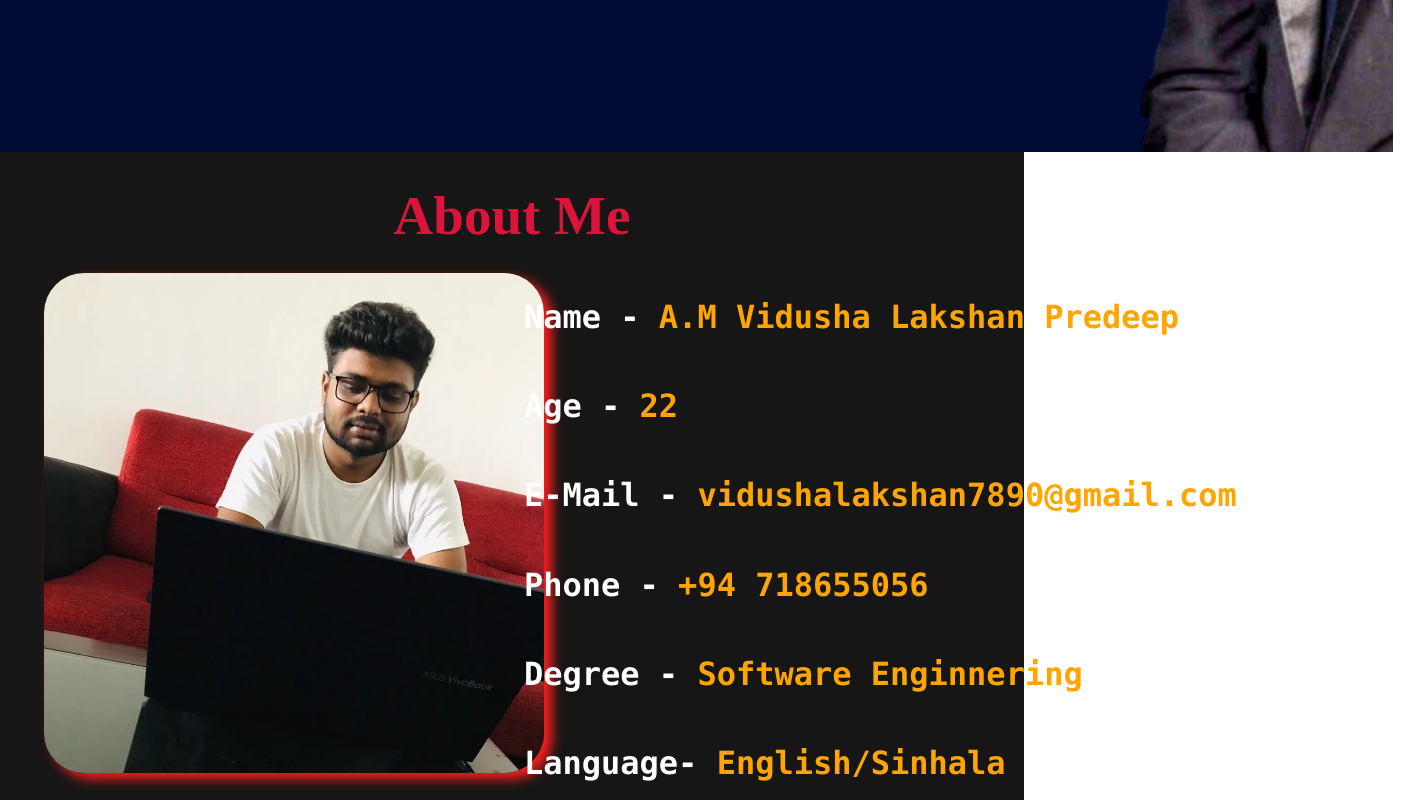
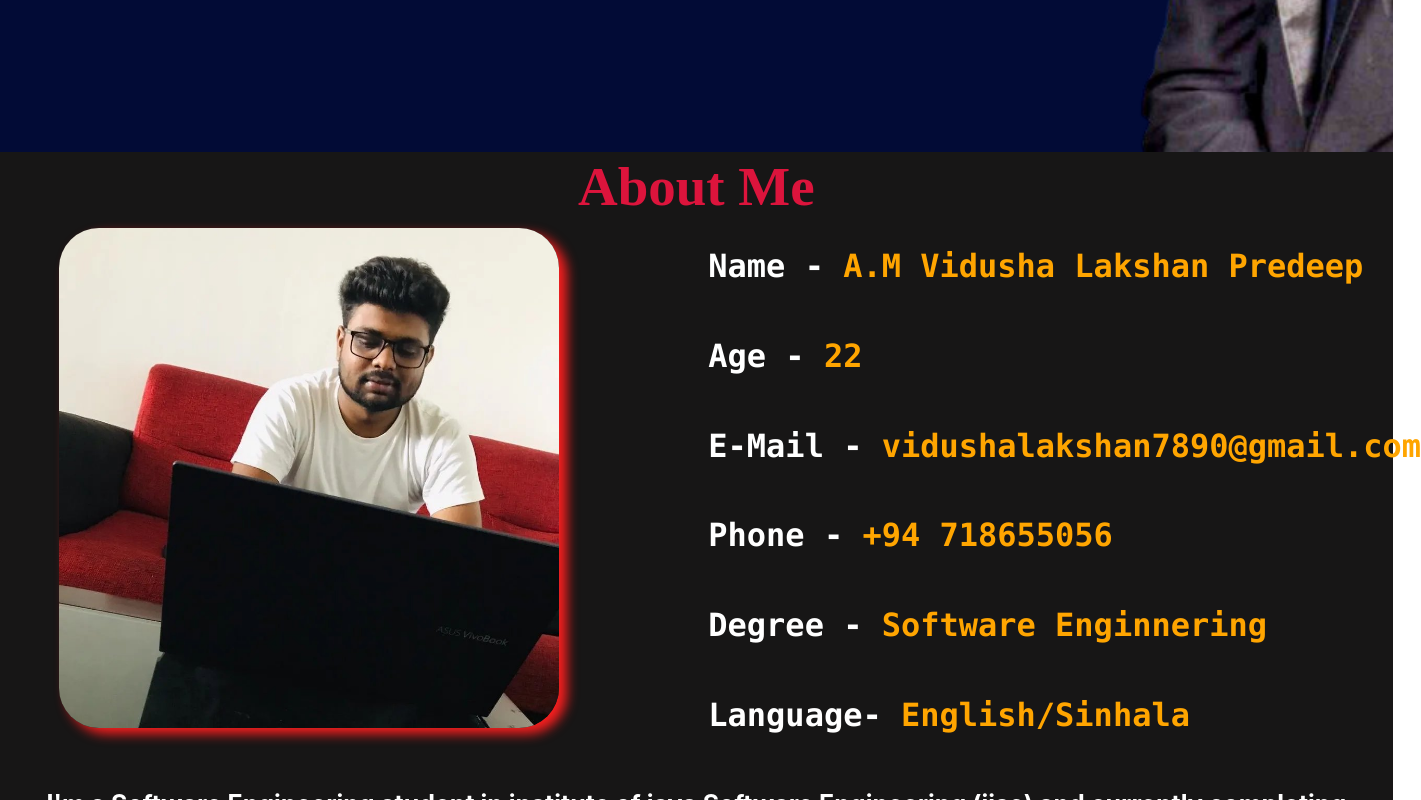
Before and after one commit to vidushalakshan/MyProfileReact, a React (Create React App) app: page / in a window 1024 px wide. Shown: the part 640-1440 px from the top of the page, 1421 px wide, since content can reach past the window. Built offline with nearby package versions, Linux system fonts and the light colour scheme.

Commit message:
complete laptop size responsive

```diff
--- a/src/pages/Main.jsx
+++ b/src/pages/Main.jsx
@@ -1,7 +1,7 @@
 import React from "react";
 import NavBar from "../components/navbar/NavBar";
 import Home from "./Home";
-import "../styles/Main.css"
+import "../styles/Main.css";
 import AboutMe from "./AboutMe";
 import Skils from "./Skils";
 import Project from "./Project";
@@ -11,33 +11,36 @@ import Footer from "../components/footer/Footer";
 
 const Main = () => {
   return (
+    <div>
+      <div>
+        <NavBar />
+      </div>
+      <div className="home">
+        <Home />
+      </div>
       <div className="body">
         <div>
-                <NavBar/>
-            </div>
-            <div className="home">
-                <Home/>
-            </div>
-            <div >
-                <AboutMe/>
+          <AboutMe />
         </div>
         <div>
-                <Skils/>
+          <Skils />
         </div>
         <div>
-                <Project/>
+          <Project />
         </div>
         <div>
-                <Service/>
+          <Service />
+        </div>
+
+        <div>
+          <Contact />
         </div>
         <div>
-                <Contact/>
-            </div>
-            <div>
-                <Footer/>
+          <Footer />
         </div>
       </div>
-    )
-}
+    </div>
+  );
+};
 
 export default Main;
--- a/src/styles/AboutMe.css
+++ b/src/styles/AboutMe.css
@@ -1,7 +1,6 @@
 .aboutmemain {
   position: relative;
   text-align: center;
-  margin-top: 3%;
 }
 
 #aboutme {
@@ -110,3 +109,10 @@
   transition: ease-out 0.3s;
   border-radius: 23px;
 }
+
+@media all and (max-device-width: 1024px) and (min-device-width: 770px) {
+  #aboutme {
+    position: relative;
+    top: 22px;
+  }
+}
--- a/src/styles/Main.css
+++ b/src/styles/Main.css
@@ -1,9 +1,17 @@
 .home {
-    position: relative;
-    bottom: 20%;
+  position: relative;
+  bottom: 20%;
 }
 
 .body {
-    background-color: rgb(23, 22, 22);
-    height: 100%;
+  background-color: rgb(23, 22, 22);
+  height: 100%;
+  width: 100%;
 }
+
+@media all and (max-device-width: 1024px) and (min-device-width: 770px) {
+  .body {
+    margin-top: -2%;
+    width: 136%;
+  }
+}
```
Lines whose indentation alone changed are shown as unchanged.
